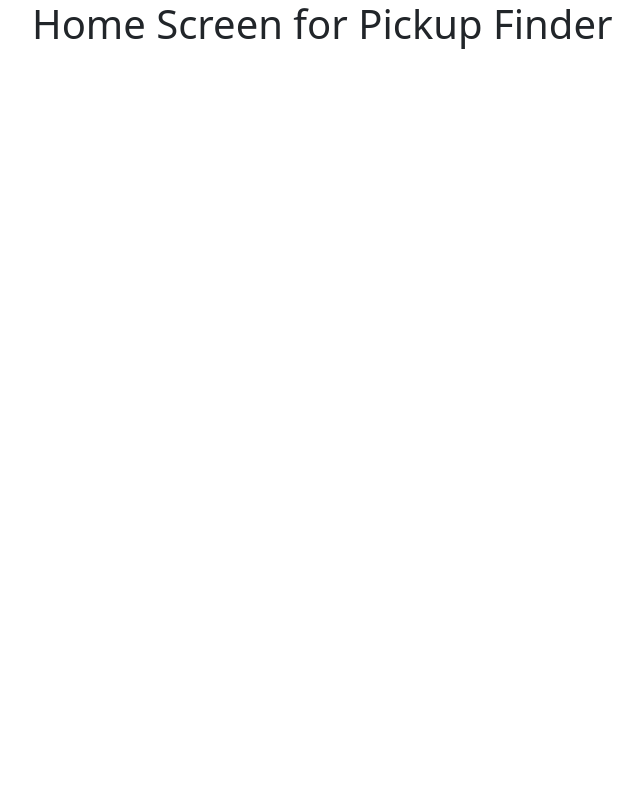
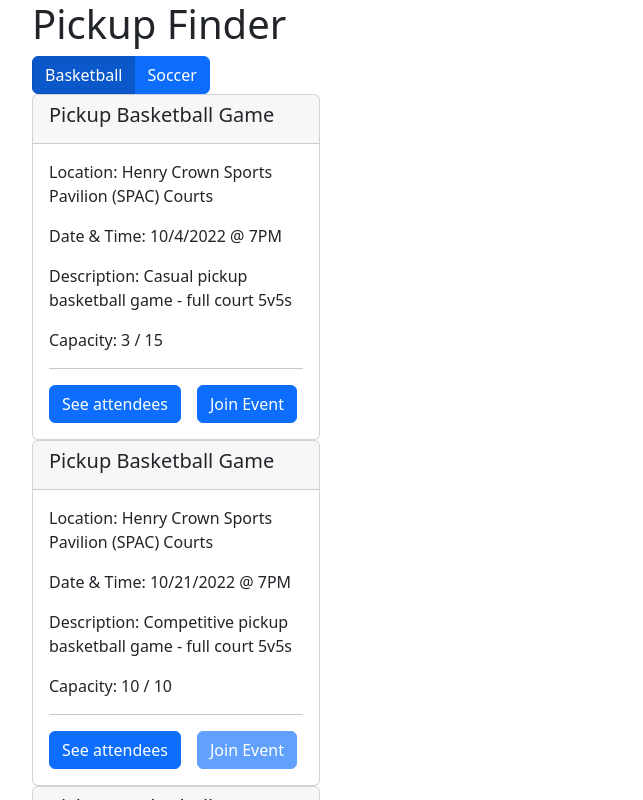
Before and after one commit to 397-f22/PickupFinder, a React (Create React App) app: page / in a window 1280 px wide. Shown: the top 800 px of the page, without its empty margins (50-693 px from the left). Built offline with nearby package versions, Linux system fonts and the light colour scheme.

Commit message:
home screen + radio buttons + cards + attendees modal

```diff
--- /dev/null
+++ b/src/components/eventCard/eventCard.js
@@ -0,0 +1,40 @@
+import React, { useState } from "react";
+import Card from "react-bootstrap/Card"
+import Button from 'react-bootstrap/Button';
+import EventDetailsModal from "../eventDetails/eventDetails";
+
+const EventCard = ({ event, users }) => {
+    const [isEventDetailsModalVisible, setIsEventDetailsModalVisible] = useState(false);
+    const openEventDetailsModal = () => { setIsEventDetailsModalVisible(true) };
+    const closeEventDetailsModal = () => { setIsEventDetailsModalVisible(false) };
+    return (
+        <div>
+            <EventDetailsModal event={event} users={users} isVisible={isEventDetailsModalVisible} closeEventDetailsModal={closeEventDetailsModal} />
+            <Card style={{ width: '18rem' }}>
+                <Card.Header><Card.Title>{event.title}</Card.Title></Card.Header>
+                <Card.Body>
+                    <Card.Text>
+                        Location: {event.location}
+                    </Card.Text>
+                    <Card.Text>
+                        Date & Time: {event.datetime}
+                    </Card.Text>
+                    <Card.Text>
+                        Description: {event.description}
+                    </Card.Text>
+                    <Card.Text>
+                        Capacity: {event.size} / {event.cap}
+                    </Card.Text>
+                    <hr></hr>
+                    <Button variant="primary" onClick={() => {
+                        console.log("Hello world");
+                        openEventDetailsModal();
+                    }}>See attendees</Button>
+                    <Button variant="primary ms-3" disabled={event.size === event.cap} > Join Event</Button>
+                </Card.Body>
+            </Card >
+        </div>
+    );
+};
+
+export default EventCard;
--- /dev/null
+++ b/src/components/eventDetails/eventDetails.js
@@ -0,0 +1,28 @@
+import Button from 'react-bootstrap/Button';
+import Modal from 'react-bootstrap/Modal';
+
+const EventDetailsModal = ({ event, users, isVisible, closeEventDetailsModal }) => (
+    <Modal
+        show={isVisible}
+        size="lg"
+        aria-labelledby="contained-modal-title-vcenter"
+        centered
+    >
+        <Modal.Header>
+            <Modal.Title id="contained-modal-title-vcenter">
+                {event.title}
+            </Modal.Title>
+        </Modal.Header>
+        <Modal.Body>
+            <h4>Organizer: {users[event.organizer].firstName} {users[event.organizer].lastName}</h4>
+            <ul>
+                {event.attendees.map((userId) => <li key={userId}>{users[userId].firstName} {users[userId].lastName}</li>)}
+            </ul>
+        </Modal.Body>
+        <Modal.Footer>
+            <Button onClick={closeEventDetailsModal}>Close</Button>
+        </Modal.Footer>
+    </Modal>
+);
+
+export default EventDetailsModal;
--- a/src/components/home-page/Home.js
+++ b/src/components/home-page/Home.js
@@ -1,10 +1,22 @@
-import React from "react";
+import React, { useState } from "react";
+import { pickupData } from "../../mockData";
+import EventCard from "../eventCard/eventCard";
+import Container from "react-bootstrap/Container"
+import SportSelector from "../sportSelector/sportSelector";
 
 const Home = () => {
+  const { users, sports } = pickupData;
+  const defaultSport = sports[0];
+  const [currentSport, setCurrentSport] = useState(defaultSport);
+  const events = pickupData.events[currentSport];
   return (
-    <div>
-      <h1>Home Screen for Pickup Finder</h1>
-    </div>
+    <Container fluid="true">
+      <h1>Pickup Finder</h1>
+      <SportSelector sports={sports} currentSport={currentSport} setCurrentSport={setCurrentSport} />
+      {Object.entries(events).map(([eventId, event]) =>
+        <EventCard key={eventId} event={event} users={users} />
+      )}
+    </Container>
   );
 };
 
--- /dev/null
+++ b/src/components/sportSelector/sportSelector.js
@@ -0,0 +1,18 @@
+import ButtonGroup from "react-bootstrap/ButtonGroup";
+import ToggleButton from "react-bootstrap/ToggleButton";
+
+const SportSelector = ({ sports, currentSport, setCurrentSport }) => (
+    <ButtonGroup>
+        {sports.map((sport) => (
+            <ToggleButton
+                key={sport}
+                type="radio"
+                checked={sport === currentSport}
+                onClick={() => setCurrentSport(sport)}
+            >
+                {sport}
+            </ToggleButton>
+        ))}
+    </ButtonGroup>
+)
+export default SportSelector;
--- a/src/index.css
+++ /dev/null
@@ -1,13 +0,0 @@
-body {
-  margin: 0;
-  font-family: -apple-system, BlinkMacSystemFont, 'Segoe UI', 'Roboto', 'Oxygen',
-    'Ubuntu', 'Cantarell', 'Fira Sans', 'Droid Sans', 'Helvetica Neue',
-    sans-serif;
-  -webkit-font-smoothing: antialiased;
-  -moz-osx-font-smoothing: grayscale;
-}
-
-code {
-  font-family: source-code-pro, Menlo, Monaco, Consolas, 'Courier New',
-    monospace;
-}
--- a/src/index.js
+++ b/src/index.js
@@ -1,6 +1,5 @@
 import React from 'react';
 import ReactDOM from 'react-dom/client';
-import './index.css';
 import App from './App';
 import reportWebVitals from './reportWebVitals';
 
--- /dev/null
+++ b/src/mockData.js
@@ -0,0 +1,77 @@
+export const currentUser = {
+    id: "1"
+};
+
+export const pickupData = {
+    sports: ["Basketball", "Soccer"],
+    users: {
+        "1": {
+            firstName: "Richard",
+            lastName: "Jo",
+            email: "richardjo2023@u.northwestern.edu"
+        },
+        "2": {
+            firstName: "Camilo",
+            lastName: "Chafloque",
+            email: "camilo.chafloque@u.northwestern.edu"
+        },
+        "3": {
+            firstName: "Alex",
+            lastName: "Feng",
+            email: "alexfeng2024@u.northwestern.edu"
+        },
+        "4": {
+            firstName: "Roger",
+            lastName: "Yang",
+            email: "zihuiyang2024@u.northwestern.edu"
+        },
+    },
+    events: {
+        "Basketball": {
+            "1": {
+                datetime: "10/4/2022 @ 7PM",
+                location: "Henry Crown Sports Pavilion (SPAC) Courts",
+                attendees: ["1", "2", "3"],
+                organizer: "1",
+                title: "Pickup Basketball Game",
+                description: "Casual pickup basketball game - full court 5v5s",
+                size: 3,
+                cap: 15
+            },
+            "2": {
+                datetime: "10/21/2022 @ 7PM",
+                location: "Henry Crown Sports Pavilion (SPAC) Courts",
+                attendees: ["1"],
+                organizer: "1",
+                title: "Pickup Basketball Game",
+                description: "Competitive pickup basketball game - full court 5v5s",
+                size: 10,
+                cap: 10
+            },
+            "3": {
+                datetime: "10/27/2022 @ 7PM",
+                location: "Henry Crown Sports Pavilion (SPAC) Courts",
+                attendees: ["1", "2", "3", "4"],
+                organizer: "1",
+                title: "Pickup Basketball Game",
+                description: "Fast-paced pickup basketball game - half court 3v3s",
+                size: 3,
+                cap: 6
+            }
+        },
+        "Soccer": {
+            "1": {
+                datetime: "10/4/2022 @ 10PM",
+                location: "Henry Crown Sports Pavilion (SPAC) Courts",
+                attendees: ["1", "2"],
+                organizer: "2",
+                title: "Pickup Soccer Game",
+                description: "Casual pickup soccer game - indoor futsal",
+                size: 2,
+                cap: 15
+            }
+        }
+
+
+    }
+};
```
Also changed, not shown: public/index.html (+4 -4 lines), src/App.css (deleted, +0 -38 lines).
